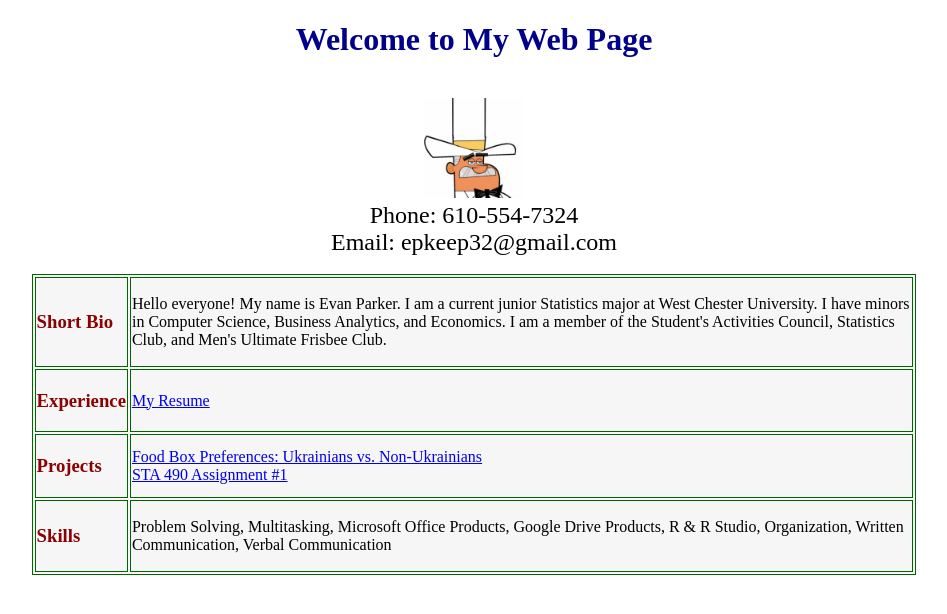
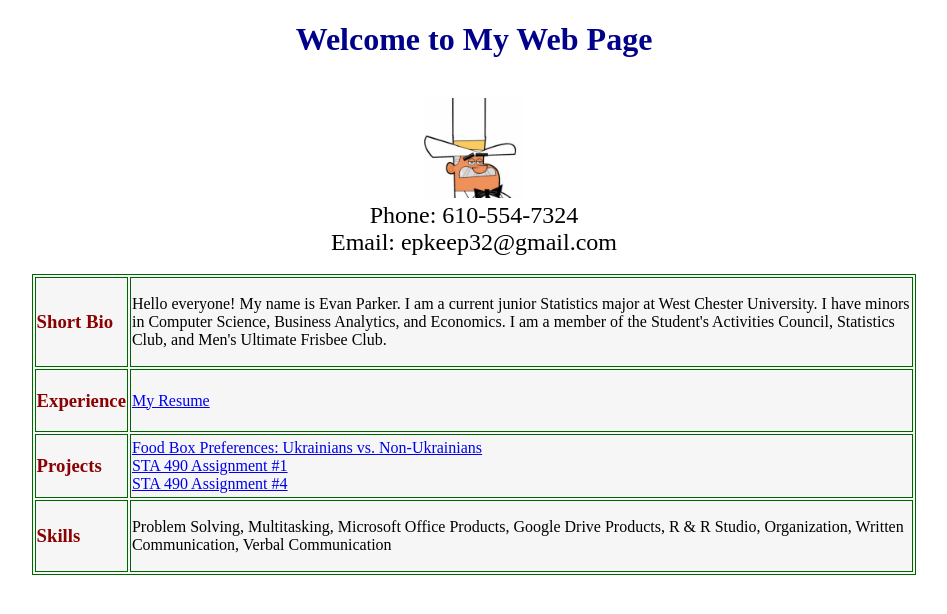
Before and after one commit to EPKeep32/E.Parker, a plain HTML site: page index.html in a window 1280 px wide. Shown: the whole page, without its empty margins (166-1113 px from the left). Drawn offline with Linux system fonts and the light colour scheme.

Commit message:
Update index.html

```diff
--- a/index.html
+++ b/index.html
@@ -53,10 +53,10 @@ My Resume </a>
 20Poster_Evan%20Parker_IMC%20edit.pptx"> Food Box Preferences: Ukrainians vs. Non-Ukrainians
 </a>
 <br>
-<a href ="https://rpubs.com/EPKeep32/assignment-1"> STA 490 Assignment #1
+<a href = "https://rpubs.com/EPKeep32/assignment-1"> STA 490 Assignment #1
 </a>
 <br>
-<a href = "https://rpubs.com/EPKeep32/assignment-4" STA 490 Assignment #4
+<a href = "https://rpubs.com/EPKeep32/assignment-4"> STA 490 Assignment #4
 </a>
 </font>
 </TD>
```
